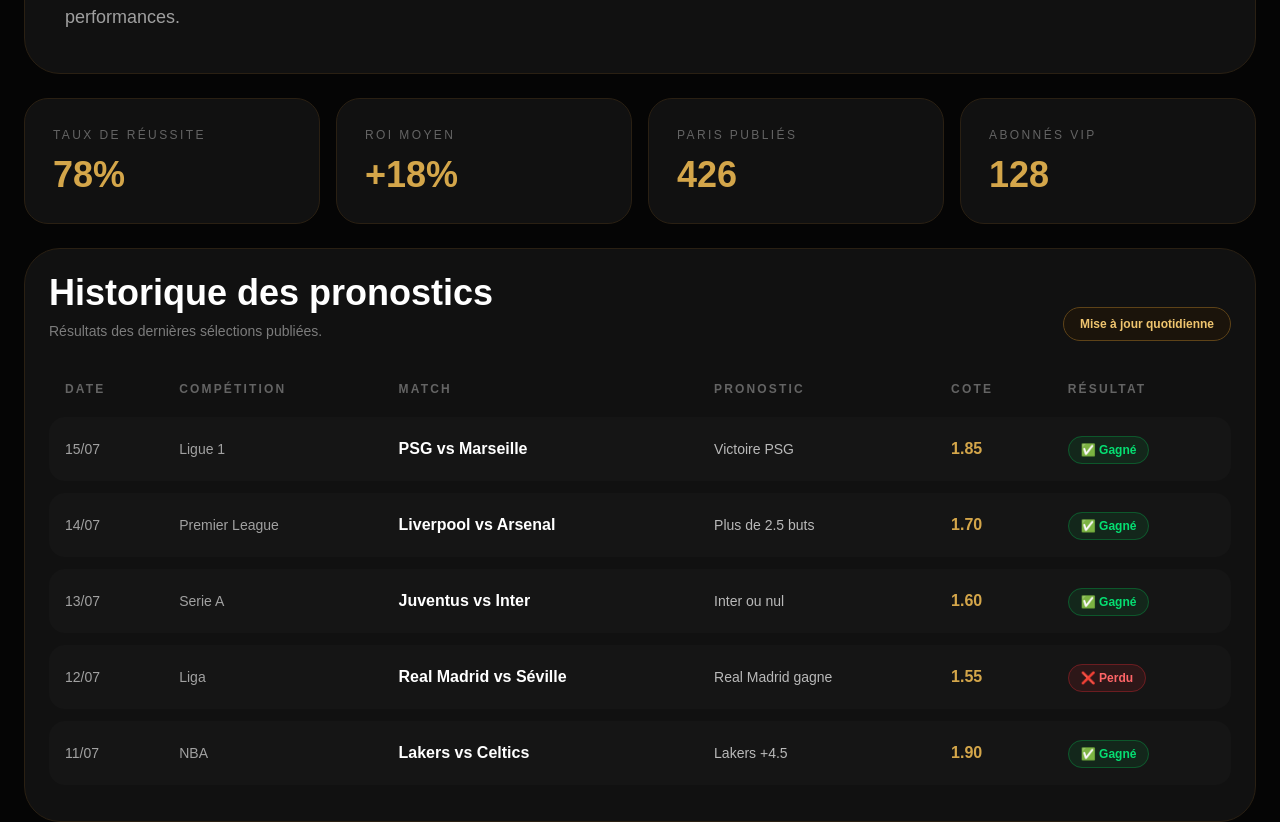
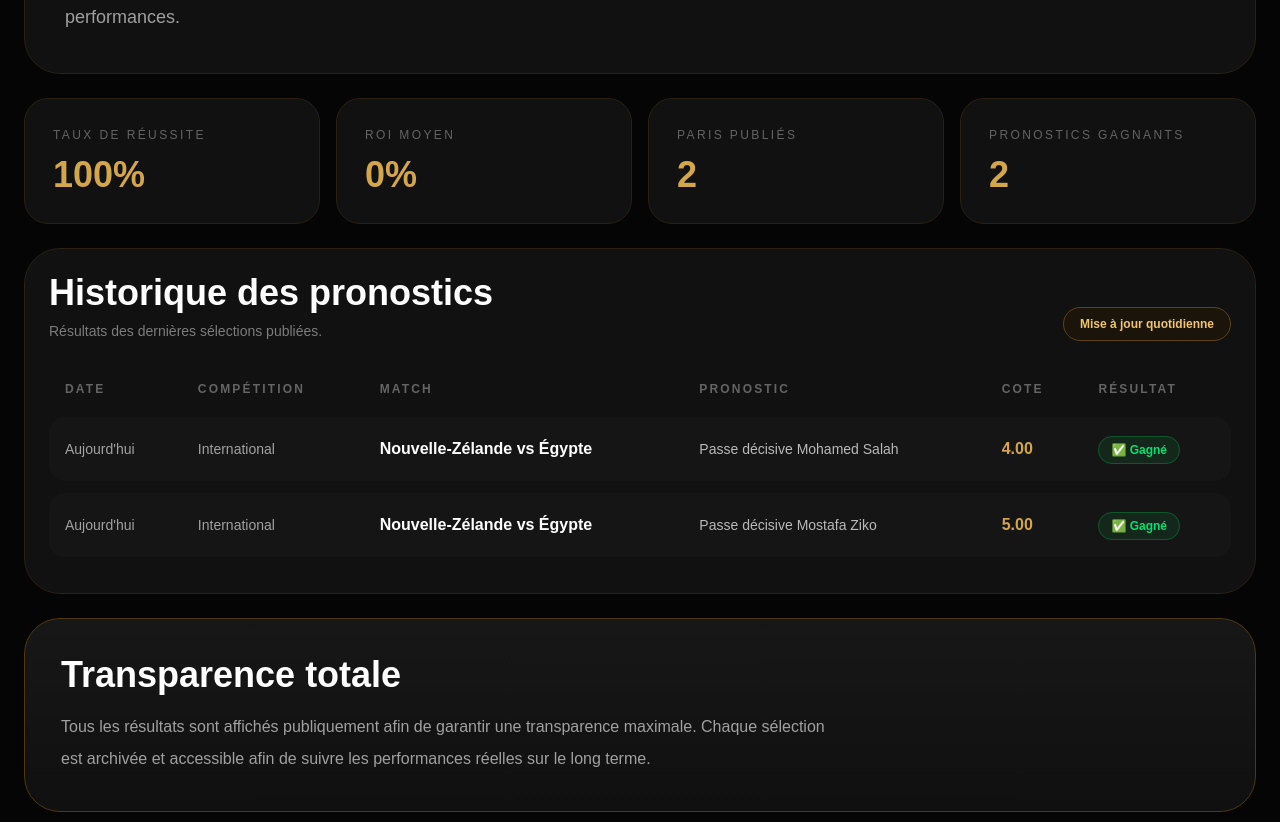
Before and after one commit to Enrick95/Invest-Pronos, a Next.js app: page /resultats in a window 1280 px wide. Shown: the part 300-1122 px from the top of the page. Built offline with nearby package versions, Linux system fonts and the light colour scheme.

Commit message:
Mise à jour site

```diff
--- a/app/admin/actions.ts
+++ b/app/admin/actions.ts
@@ -65,6 +65,27 @@
 export async function addVipTicket(formData: FormData) {
   const supabase = await checkAdmin();
 
+  const imageFile = formData.get("image") as File;
+  let imageUrl = formData.get("image_url") as string;
+
+  if (imageFile && imageFile.size > 0) {
+    const fileName = `${Date.now()}-${imageFile.name}`;
+
+    const { error: uploadError } = await supabase.storage
+      .from("ticket-images")
+      .upload(fileName, imageFile);
+
+    if (uploadError) {
+      throw new Error(uploadError.message);
+    }
+
+    const { data } = supabase.storage
+      .from("ticket-images")
+      .getPublicUrl(fileName);
+
+    imageUrl = data.publicUrl;
+  }
+
   await supabase.from("vip_tickets").insert({
     title: formData.get("title"),
     sport: formData.get("sport"),
@@ -73,9 +94,44 @@
     cote: formData.get("cote"),
     confiance: formData.get("confiance"),
     analyse: formData.get("analyse"),
-    image_url: formData.get("image_url"),
+    image_url: imageUrl,
   });
 
   revalidatePath("/dashboard");
   revalidatePath("/admin");
 }
+export async function deleteVipTicket(formData: FormData) {
+  const id = formData.get("id") as string;
+
+  const supabase = await checkAdmin();
+
+  await supabase
+    .from("vip_tickets")
+    .delete()
+    .eq("id", id);
+
+  revalidatePath("/admin");
+  revalidatePath("/dashboard");
+}
+export async function updateVipTicket(formData: FormData) {
+  const id = formData.get("id") as string;
+
+  const supabase = await checkAdmin();
+
+  await supabase
+    .from("vip_tickets")
+    .update({
+      title: formData.get("title"),
+      sport: formData.get("sport"),
+      date: formData.get("date"),
+      pronostic: formData.get("pronostic"),
+      cote: formData.get("cote"),
+      confiance: formData.get("confiance"),
+      analyse: formData.get("analyse"),
+      image_url: formData.get("image_url"),
+    })
+    .eq("id", id);
+
+  revalidatePath("/admin");
+  revalidatePath("/dashboard");
+}
--- a/app/admin/page.tsx
+++ b/app/admin/page.tsx
@@ -6,6 +6,8 @@
   updateMatch,
   deleteMatch,
   addVipTicket,
+  deleteVipTicket,
+  updateVipTicket,
 } from "./actions";
 
 export default async function AdminPage() {
@@ -26,6 +28,13 @@
     .select("id, league, date, time, home, away, created_at")
     .order("created_at", { ascending: true });
 
+  const { data: vipTickets } = await supabase
+    .from("vip_tickets")
+    .select(
+      "id, title, sport, date, pronostic, cote, confiance, analyse, image_url, created_at"
+    )
+    .order("created_at", { ascending: false });
+console.log("VIP TICKETS =", vipTickets);
   return (
     <main className="min-h-screen bg-[#050505] px-4 py-8 text-white md:px-8">
       <section className="mx-auto max-w-6xl">
@@ -58,8 +67,18 @@
           action={addMatch}
           className="mt-8 grid gap-3 rounded-[24px] border border-[#2a2013] bg-[#111111] p-5 md:grid-cols-6"
         >
-          <input name="league" placeholder="Compétition" className="input" required />
-          <input name="date" placeholder="Aujourd'hui" className="input" required />
+          <input
+            name="league"
+            placeholder="Compétition"
+            className="input"
+            required
+          />
+          <input
+            name="date"
+            placeholder="Aujourd'hui"
+            className="input"
+            required
+          />
           <input name="time" placeholder="19:00" className="input" required />
           <input name="home" placeholder="Équipe 1" className="input" required />
           <input name="away" placeholder="Équipe 2" className="input" required />
@@ -68,16 +87,50 @@
             Ajouter
           </button>
         </form>
+
         <div className="mt-12 rounded-[30px] border border-[#4f3814] bg-[#111111] p-6">
           <h2 className="mb-6 text-3xl font-black">Tickets VIP</h2>
 
-  <form action={addVipTicket} className="grid gap-3">
-    <input name="title" placeholder="🛡️ Ticket Safe" className="input" required />
-    <input name="sport" placeholder="Football" className="input" required />
-    <input name="date" placeholder="Aujourd'hui" className="input" required />
-    <input name="pronostic" placeholder="Victoire Argentine" className="input" required />
-    <input name="cote" placeholder="1.60" className="input" required />
-    <input name="confiance" placeholder="Élevée" className="input" required />
+          <form
+  action={addVipTicket}
+  className="grid gap-3"
+>
+            <input
+              name="title"
+              placeholder="🛡️ Ticket Safe"
+              className="input"
+              required
+            />
+            <input
+              name="sport"
+              placeholder="Football"
+              className="input"
+              required
+            />
+            <input
+              name="date"
+              placeholder="Aujourd'hui"
+              className="input"
+              required
+            />
+            <input
+              name="pronostic"
+              placeholder="Victoire Argentine"
+              className="input"
+              required
+            />
+            <input
+              name="cote"
+              placeholder="1.60"
+              className="input"
+              required
+            />
+            <input
+              name="confiance"
+              placeholder="Élevée"
+              className="input"
+              required
+            />
 
             <textarea
               name="analyse"
@@ -87,17 +140,64 @@
             />
 
             <input
-      name="image_url"
-      placeholder="URL image ticket"
+  type="file"
+  name="image"
+  accept="image/*"
   className="input"
-      required
 />
 
             <button className="rounded-xl bg-[#d4a64a] px-4 py-3 font-black text-black">
               Ajouter Ticket
             </button>
           </form>
+
+          <div className="mt-8 space-y-4">
+            {(vipTickets ?? []).map((ticket) => (
+  <form
+    key={ticket.id}
+    action={updateVipTicket}
+    className="rounded-[24px] border border-[#2a2013] bg-black/30 p-5"
+  >
+    <input type="hidden" name="id" defaultValue={ticket.id} />
+
+    <div className="grid gap-3 md:grid-cols-2">
+      <input name="title" defaultValue={ticket.title} className="input" />
+      <input name="sport" defaultValue={ticket.sport} className="input" />
+      <input name="date" defaultValue={ticket.date} className="input" />
+      <input name="pronostic" defaultValue={ticket.pronostic} className="input" />
+      <input name="cote" defaultValue={ticket.cote} className="input" />
+      <input name="confiance" defaultValue={ticket.confiance} className="input" />
+
+      <input
+        name="image_url"
+        defaultValue={ticket.image_url}
+        className="input md:col-span-2"
+      />
+
+      <textarea
+        name="analyse"
+        defaultValue={ticket.analyse}
+        className="input min-h-[100px] md:col-span-2"
+      />
     </div>
+
+    <div className="mt-4 flex gap-3">
+      <button className="rounded-xl border border-[#d4a64a] px-4 py-3 font-bold text-[#d4a64a]">
+        Modifier
+      </button>
+
+      <button
+        formAction={deleteVipTicket}
+        className="rounded-xl border border-red-500/40 bg-red-500/10 px-4 py-3 font-bold text-red-400"
+      >
+        Supprimer
+      </button>
+    </div>
+  </form>
+))}
+          </div>
+        </div>
+
         <div className="mt-8 space-y-4">
           {(matches ?? []).map((match) => (
             <form
@@ -107,7 +207,11 @@
             >
               <input type="hidden" name="id" defaultValue={match.id} />
 
-              <input name="league" defaultValue={match.league} className="input" />
+              <input
+                name="league"
+                defaultValue={match.league}
+                className="input"
+              />
               <input name="date" defaultValue={match.date} className="input" />
               <input name="time" defaultValue={match.time} className="input" />
               <input name="home" defaultValue={match.home} className="input" />
--- a/app/page.tsx
+++ b/app/page.tsx
@@ -245,8 +245,8 @@
   <div className="mt-6 grid gap-3 sm:grid-cols-3 md:mt-10 md:gap-4">
     {[
       ["128+", "Membres VIP"],
-      ["426+", "Paris publiés"],
-      ["78%", "Taux de réussite"],
+      ["2+", "Paris publiés"],
+      ["100%", "Taux de réussite"],
     ].map(([value, label]) => (
       <div
         key={label}
--- a/app/resultats/page.tsx
+++ b/app/resultats/page.tsx
@@ -1,43 +1,19 @@
 export default function ResultatsPage() {
   const resultats = [
     {
-      date: "15/07",
-      competition: "Ligue 1",
-      match: "PSG vs Marseille",
-      pronostic: "Victoire PSG",
-      cote: "1.85",
+      date: "Aujourd'hui",
+      competition: "International",
+      match: "Nouvelle-Zélande vs Égypte",
+      pronostic: "Passe décisive Mohamed Salah",
+      cote: "4.00",
       statut: "Gagné",
     },
     {
-      date: "14/07",
-      competition: "Premier League",
-      match: "Liverpool vs Arsenal",
-      pronostic: "Plus de 2.5 buts",
-      cote: "1.70",
-      statut: "Gagné",
-    },
-    {
-      date: "13/07",
-      competition: "Serie A",
-      match: "Juventus vs Inter",
-      pronostic: "Inter ou nul",
-      cote: "1.60",
-      statut: "Gagné",
-    },
-    {
-      date: "12/07",
-      competition: "Liga",
-      match: "Real Madrid vs Séville",
-      pronostic: "Real Madrid gagne",
-      cote: "1.55",
-      statut: "Perdu",
-    },
-    {
-      date: "11/07",
-      competition: "NBA",
-      match: "Lakers vs Celtics",
-      pronostic: "Lakers +4.5",
-      cote: "1.90",
+      date: "Aujourd'hui",
+      competition: "International",
+      match: "Nouvelle-Zélande vs Égypte",
+      pronostic: "Passe décisive Mostafa Ziko",
+      cote: "5.00",
       statut: "Gagné",
     },
   ];
@@ -69,28 +45,28 @@
             <p className="text-xs uppercase tracking-[0.2em] text-white/35">
               Taux de réussite
             </p>
-            <p className="mt-3 text-4xl font-black text-[#d4a64a]">78%</p>
+            <p className="mt-3 text-4xl font-black text-[#d4a64a]">100%</p>
           </div>
 
           <div className="rounded-[24px] border border-[#2a2013] bg-[#111111] p-5 md:p-7">
             <p className="text-xs uppercase tracking-[0.2em] text-white/35">
               ROI moyen
             </p>
-            <p className="mt-3 text-4xl font-black text-[#d4a64a]">+18%</p>
+            <p className="mt-3 text-4xl font-black text-[#d4a64a]">0%</p>
           </div>
 
           <div className="rounded-[24px] border border-[#2a2013] bg-[#111111] p-5 md:p-7">
             <p className="text-xs uppercase tracking-[0.2em] text-white/35">
               Paris publiés
             </p>
-            <p className="mt-3 text-4xl font-black text-[#d4a64a]">426</p>
+            <p className="mt-3 text-4xl font-black text-[#d4a64a]">2</p>
           </div>
 
           <div className="rounded-[24px] border border-[#2a2013] bg-[#111111] p-5 md:p-7">
             <p className="text-xs uppercase tracking-[0.2em] text-white/35">
-              Abonnés VIP
+              Pronostics gagnants
             </p>
-            <p className="mt-3 text-4xl font-black text-[#d4a64a]">128</p>
+            <p className="mt-3 text-4xl font-black text-[#d4a64a]">2</p>
           </div>
         </div>
 
@@ -126,7 +102,7 @@
               <tbody>
                 {resultats.map((item) => (
                   <tr
-                    key={`${item.date}-${item.match}`}
+                    key={`${item.date}-${item.pronostic}`}
                     className="bg-[#151515]"
                   >
                     <td className="rounded-l-2xl px-4 py-5 text-sm text-white/60">
@@ -150,14 +126,8 @@
                     </td>
 
                     <td className="rounded-r-2xl px-4 py-5">
-                      <span
-                        className={
-                          item.statut === "Gagné"
-                            ? "rounded-full border border-green-500/30 bg-green-500/10 px-3 py-1.5 text-xs font-bold text-green-400"
-                            : "rounded-full border border-red-500/30 bg-red-500/10 px-3 py-1.5 text-xs font-bold text-red-400"
-                        }
-                      >
-                        {item.statut === "Gagné" ? "✅ Gagné" : "❌ Perdu"}
+                      <span className="rounded-full border border-green-500/30 bg-green-500/10 px-3 py-1.5 text-xs font-bold text-green-400">
+                        ✅ Gagné
                       </span>
                     </td>
                   </tr>
```
Lines whose indentation alone changed are shown as unchanged.
